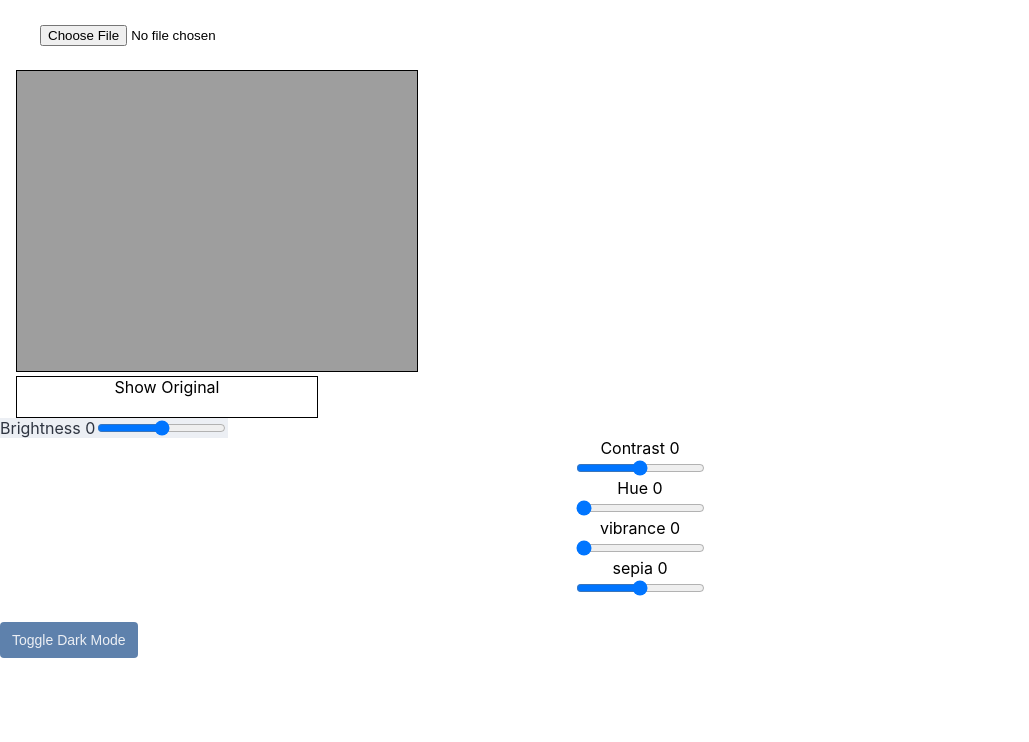
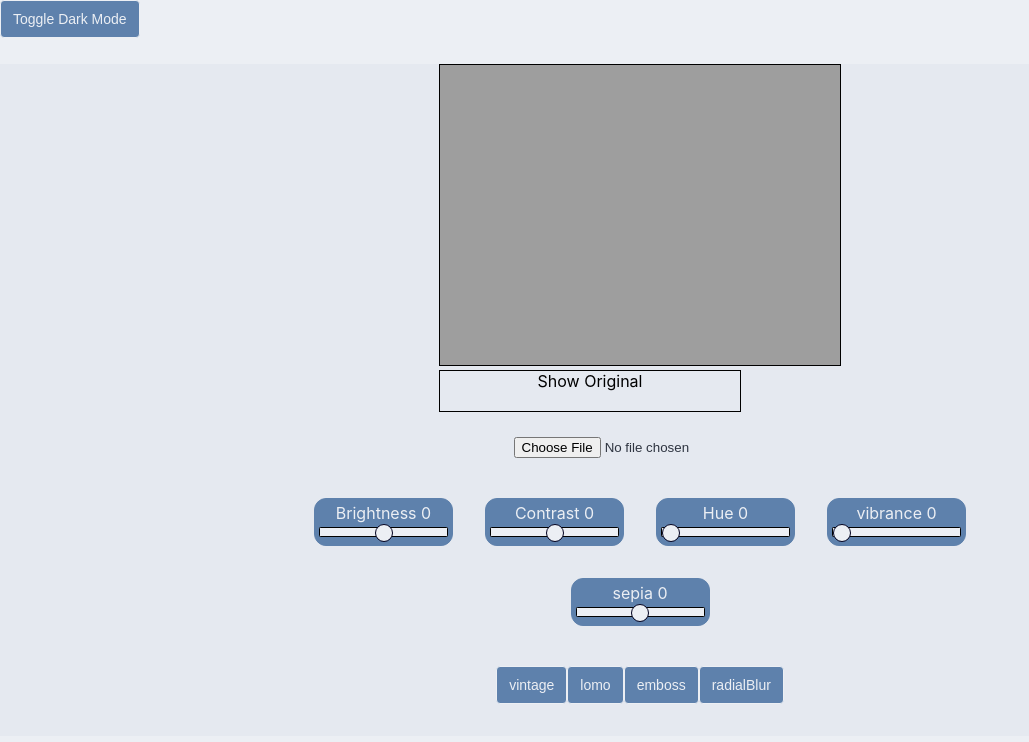
Before and after one commit to bordaj/bordaj-pro-photo-editor, a React (Create React App) app: page / in a window 1280 px wide. Shown: the top 742 px of the page, without its empty margins (0-1029 px from the left). Built offline with nearby package versions, Linux system fonts and the light colour scheme.

Commit message:
added new designs

```diff
--- a/src/App.css
+++ b/src/App.css
@@ -1,38 +1,6 @@
 .App {
   text-align: center;
+  flex-direction: column;
+  display: flex;
+  min-height: 100vh;
 }
-
-.App-logo {
-  height: 40vmin;
-  pointer-events: none;
-}
-
-@media (prefers-reduced-motion: no-preference) {
-  .App-logo {
-    animation: App-logo-spin infinite 20s linear;
-  }
-}
-
-.App-header {
-  background-color: #282c34;
-  min-height: 100vh;
-  display: flex;
-  flex-direction: column;
-  align-items: center;
-  justify-content: center;
-  font-size: calc(10px + 2vmin);
-  color: white;
-}
-
-.App-link {
-  color: #61dafb;
-}
-
-@keyframes App-logo-spin {
-  from {
-    transform: rotate(0deg);
-  }
-  to {
-    transform: rotate(360deg);
-  }
-}
--- a/src/App.js
+++ b/src/App.js
@@ -4,16 +4,20 @@ import darkTheme from "./themes/darkMode";
 import lightTheme from "./themes/lightMode";
 import Home from "./app/Container";
 import Button from "./components/Button";
+import { AppWrapper } from "./Containers/AppWrapper";
+import "./App.css";
+import { Footer, Header } from "./components/Button/Header";
 export default function App() {
   const stored = localStorage.getItem("isDarkMode");
   const [isDarkMode, setIsDarkMode] = useState(
     stored === "true" ? true : false
   );
   return (
+    <ThemeProvider theme={isDarkMode ? darkTheme : lightTheme}>
       <div className="App">
-      <ThemeProvider theme={isDarkMode ? darkTheme : lightTheme}>
-        <Home />
+        <Header>
           <Button
+            style={{ margin: 0 }}
             onClick={() => {
               setIsDarkMode(!isDarkMode);
               localStorage.setItem("isDarkMode", !isDarkMode);
@@ -21,7 +25,12 @@ export default function App() {
           >
             Toggle Dark Mode
           </Button>
+        </Header>
+        <AppWrapper>
+          <Home />
+        </AppWrapper>
+        <Footer />
+      </div>
     </ThemeProvider>
-    </div>
   );
 }
--- /dev/null
+++ b/src/Containers/Advanced/index.js
@@ -0,0 +1,25 @@
+import React, { useState, useEffect } from "react";
+import Button from "../../components/Button";
+import { Content } from "../AppWrapper";
+const Advanced = (props) => {
+  const { ctx, setContext, canvas, image } = props;
+
+  const filterList = ["vintage", "lomo", "emboss", "radialBlur"];
+  const applyAdvanced = (element) => {
+    return window.Caman("#canvas", image, function () {
+      this[element]().render();
+    });
+  };
+  useEffect(() => {}, []);
+
+  return (
+    <Content>
+      {filterList.map((element) => {
+        return (
+          <Button onClick={() => applyAdvanced(element)}>{element}</Button>
+        );
+      })}
+    </Content>
+  );
+};
+export default Advanced;
--- /dev/null
+++ b/src/Containers/AppWrapper/index.js
@@ -0,0 +1,44 @@
+import styled from "styled-components";
+
+export const AppWrapper = styled.div`
+  flex: 1;
+  background: ${(props) => props.theme.colors.cardBackground};
+  color: ${(props) => props.theme.colors.textColor};
+`;
+export const CanvasWrapper = styled.div`
+  display: flex;
+  flex-direction: row;
+  width: max-content;
+`;
+export const ContentWrapper = styled.div`
+  display: flex;
+  flex-direction: column;
+  justify-content: center;
+  margin: 0px 20%;
+`;
+export const Content = styled(ContentWrapper)`
+  flex-direction: row;
+  margin: 0;
+  flex-wrap: wrap;
+`;
+
+export const Tabs = styled.div`
+  overflow: hidden;
+  font-family: Open Sans;
+  height: 3em;
+`;
+
+export const Tab = styled.button`
+  border: none;
+  outline: none;
+  cursor: pointer;
+  width: 40%;
+  position: relative;
+
+  margin-right: 0.1em;
+  font-size: 1em;
+  border: ${(props) => (props.active ? "1px solid #ccc" : "")};
+  border-bottom: ${(props) => (props.active ? "none" : "")};
+  background-color: ${(props) => (props.active ? "white" : "lightgray")};
+  height: ${(props) => (props.active ? "3em" : "2.6em; top:.4em")};
+`;
--- a/src/Containers/Fundamentals/index.js
+++ b/src/Containers/Fundamentals/index.js
@@ -1,6 +1,7 @@
 import React, { useState, useEffect } from "react";
 import * as codes from "../../helpers/codes";
-import { Wrapper } from "./styles";
+import { Content } from "../AppWrapper";
+import { SliderWrapper } from "./styles";
 const Fundamentals = (props) => {
   const { ctx, setContext, canvas, image } = props;
   const [brightness, setBrightness] = useState(0);
@@ -42,8 +43,8 @@ const Fundamentals = (props) => {
   }, [brightness, contrast, hue, sepia, vibrance]);
 
   return (
-    <>
-      <Wrapper>
+    <Content>
+      <SliderWrapper>
         <label for="brightness">
           <div onAuxClick={(e) => applyFundamentals(codes.BRIGHTNESS, e, true)}>
             Brightness <span>{brightness}</span>
@@ -58,14 +59,8 @@ const Fundamentals = (props) => {
           max="100"
           value={brightness}
         />
-      </Wrapper>
-      <div
-        style={{
-          display: "flex",
-          flexDirection: "column",
-          alignItems: "center",
-        }}
-      >
+      </SliderWrapper>
+      <SliderWrapper>
         <label for="contrast">
           Contrast <span>{contrast}</span>
         </label>
@@ -78,14 +73,8 @@ const Fundamentals = (props) => {
           max="20"
           value={contrast}
         />
-      </div>
-      <div
-        style={{
-          display: "flex",
-          flexDirection: "column",
-          alignItems: "center",
-        }}
-      >
+      </SliderWrapper>
+      <SliderWrapper>
         <label for="hue">
           Hue <span>{hue}</span>
         </label>
@@ -99,14 +88,8 @@ const Fundamentals = (props) => {
           value={hue}
           step={5}
         />
-      </div>
-      <div
-        style={{
-          display: "flex",
-          flexDirection: "column",
-          alignItems: "center",
-        }}
-      >
+      </SliderWrapper>
+      <SliderWrapper>
         <label for="vibrance">
           vibrance <span>{vibrance}</span>
         </label>
@@ -119,14 +102,8 @@ const Fundamentals = (props) => {
           max="300"
           value={vibrance}
         />
-      </div>
-      <div
-        style={{
-          display: "flex",
-          flexDirection: "column",
-          alignItems: "center",
-        }}
-      >
+      </SliderWrapper>
+      <SliderWrapper>
         <label for="sepia">
           sepia <span>{sepia}</span>
         </label>
@@ -139,8 +116,8 @@ const Fundamentals = (props) => {
           max="100"
           value={sepia}
         />
-      </div>
-    </>
+      </SliderWrapper>
+    </Content>
   );
 };
 export default Fundamentals;
--- a/src/Containers/Fundamentals/styles.js
+++ b/src/Containers/Fundamentals/styles.js
@@ -3,8 +3,77 @@ import styled from "styled-components";
 export const Wrapper = styled.div`
   display: flex;
   flex-direction: row;
-  align-tems: center;
+  align-items: center;
   background: ${(props) => props.theme.colors.background};
   color: ${(props) => props.theme.colors.textColor};
   width: max-content;
 `;
+export const SliderWrapper = styled.div`
+  display: flex;
+  flex-direction: column;
+  align-items: center;
+  margin: 16px;
+  padding: 4px;
+  border-radius: 12px;
+  border: 1px solid ${(props) => props.theme.colors.buttonBackground};
+  color: ${(props) => props.theme.colors.buttonColor};
+   background: ${(props) => props.theme.colors.buttonBackground};
+  :hover {
+    box-shadow: 5px 5px ${(props) => props.theme.colors.sliderBox};;
+  }
+
+  input[type="range"] {
+    width: 100%;
+    margin: 4.25px 0;
+    background-color: transparent;
+    -webkit-appearance: none;
+  }
+  input[type="range"]:focus {
+    outline: none;
+  }
+  input[type="range"]::-webkit-slider-runnable-track {
+    background: ${(props) => props.theme.colors.buttonColor};
+    border: 0.2px solid #010101;
+    border-radius: 1.3px;
+    width: 100%;
+    height: 9.5px;
+    cursor: pointer;
+  }
+  input[type="range"]::-webkit-slider-thumb {
+    margin-top: -4.45px;
+    width: 18px;
+    height: 18px;
+    background: ${(props) => props.theme.colors.buttonColor};
+
+    border: 1px solid #00001e;
+    border-radius: 10px;
+    cursor: pointer;
+    -webkit-appearance: none;
+    :hover {
+      background: red;
+    }
+  }
+  input[type="range"]:focus::-webkit-slider-runnable-track {
+    background: ${(props) => props.theme.colors.buttonColor};
+  }
+  input[type="range"]::-moz-range-track {
+    background: ${(props) => props.theme.colors.buttonColor};
+    border: 1px solid ${(props) => props.theme.colors.buttonColor};
+    border-radius: 13px;
+    width: 100%;
+    height: 9.5px;
+    cursor: pointer;
+  }
+  input[type="range"]::-moz-range-thumb {
+    width: 18px;
+    height: 18px;
+    background: ${(props) => props.theme.colors.buttonBackground};
+    border: 1px solid ${(props) => props.theme.colors.buttonColor};
+    border-radius: 10px;
+    cursor: pointer;
+    :hover {
+      background: ${(props) => props.theme.colors.buttonColor};
+      border: 1px solid ${(props) => props.theme.colors.buttonBackground};
+    }
+  }
+`;
--- a/src/app/Container.js
+++ b/src/app/Container.js
@@ -1,5 +1,13 @@
 import React, { useEffect, useState, useRef } from "react";
 import Fundamentals from "../Containers/Fundamentals";
+import Advanced from "../Containers/Advanced";
+
+import {
+  CanvasWrapper,
+  Tabs,
+  Tab,
+  ContentWrapper,
+} from "../Containers/AppWrapper";
 const Home = () => {
   const [imgsrc, setImgsrc] = useState(null);
   const canvasRef = useRef(null);
@@ -88,20 +96,17 @@ const Home = () => {
   useEffect(() => {
     renderImage();
   }, [imgsrc]);
-
+  let active = 0;
+  const handleClick = (e) => {
+    const index = parseInt(e.target.id, 0);
+    if (index !== active) {
+      active = index;
+    }
+  };
   return (
     <>
-         <div style={{ margin: "0 16px" }}>
-            <div style={{ padding: 24 }}>
-               <input
-                  className="custom-file-input"
-                  type="file"
-                  accept="image/*"
-                  onChange={onSelectedFile}
-                  id="initial"
-               />
-            </div>
-            <div>
+      <div style={{ margin: "auto", width: "max-content" }}>
+        <CanvasWrapper>
           <div>
             <canvas
               id="original-canvas"
@@ -120,7 +125,7 @@ const Home = () => {
               style={{ border: "1px solid black" }}
             />
           </div>
-            </div>
+        </CanvasWrapper>
         <div
           onMouseLeave={(e) => {
             document.getElementById("original-canvas").style.display = "none";
@@ -138,13 +143,31 @@ const Home = () => {
         >
           Show Original
         </div>
+        <div style={{ padding: 24 }}>
+          <input
+            className="custom-file-input"
+            type="file"
+            accept="image/*"
+            onChange={onSelectedFile}
+            id="initial"
+          />
         </div>
+      </div>
+
+      <ContentWrapper>
         <Fundamentals
           ctx={ctx}
           setContext={setContext}
           canvas={canvas}
           image={image}
         />
+        <Advanced
+          ctx={ctx}
+          setContext={setContext}
+          canvas={canvas}
+          image={image}
+        />
+      </ContentWrapper>
     </>
   );
 };
--- a/src/components/Button/index.js
+++ b/src/components/Button/index.js
@@ -1,15 +1,14 @@
 import styled from "styled-components";
 
 export default styled.button`
-  background: ${props => props.theme.colors.buttonBackground};
-  color: ${props => props.theme.colors.buttonColor};
+  background: ${(props) => props.theme.colors.buttonBackground};
+  color: ${(props) => props.theme.colors.buttonColor};
   display: block;
   margin-top: 24px;
   max-width: 100%;
-  border: none;
+  border: 1px solid ${(props) => props.theme.colors.buttonColor} ;
   line-height: 36px;
   padding: 0 12px;
   border-radius: 4px;
   font-size: 14px;
-  cursor-pointer;
 `;
--- a/src/themes/darkMode.js
+++ b/src/themes/darkMode.js
@@ -4,6 +4,7 @@ export default {
      cardBackground: "#3B4252",
      buttonBackground: "#d08770",
      textColor: "#ECEFF4",
-     buttonColor: "#2E3440"
+     buttonColor: "#2E3440",
+     sliderBox: "#2E3440",
    }
  };
--- a/src/themes/lightMode.js
+++ b/src/themes/lightMode.js
@@ -4,6 +4,7 @@ export default {
      cardBackground: "#E5E9F0",
      buttonBackground: "#5E81AC",
      textColor: "#2E3440",
-     buttonColor: "#ECEFF4"
+     buttonColor: "#ECEFF4",
+     sliderBox: "#2E3440",
    }
  };
```
Also changed, not shown: src/Containers/Fundamentals/contrast.svg (added), src/components/Button/Slider/index.js (added). Lines whose indentation alone changed are shown as unchanged.
